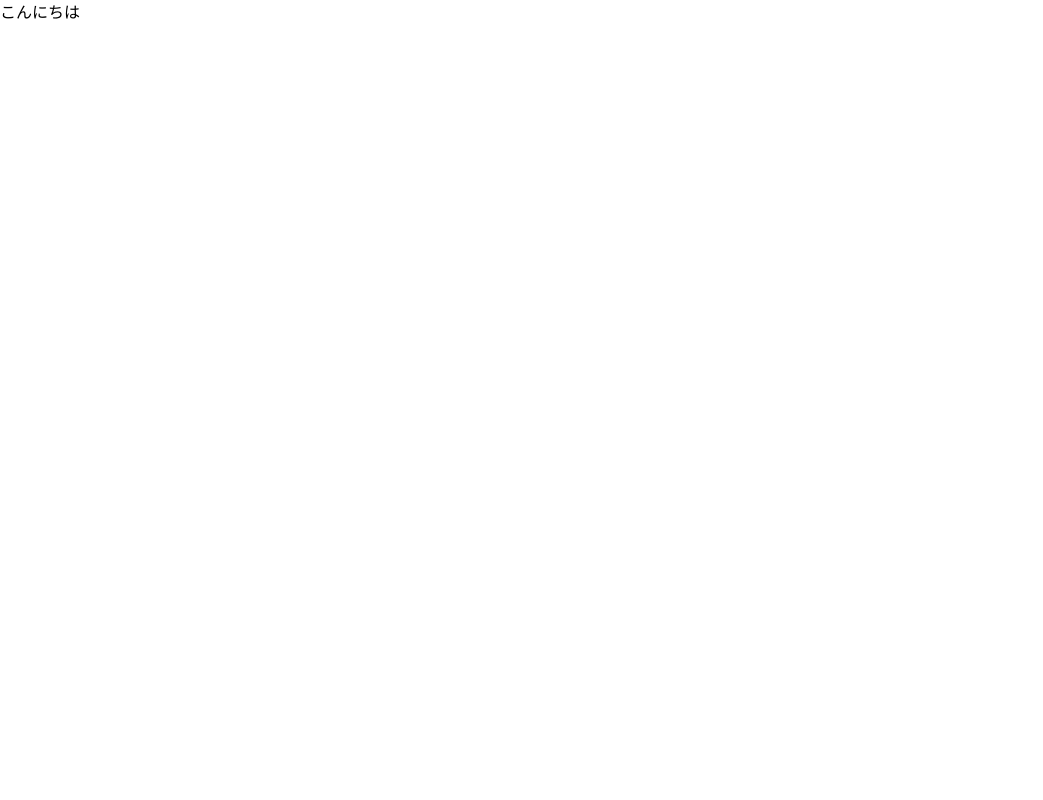
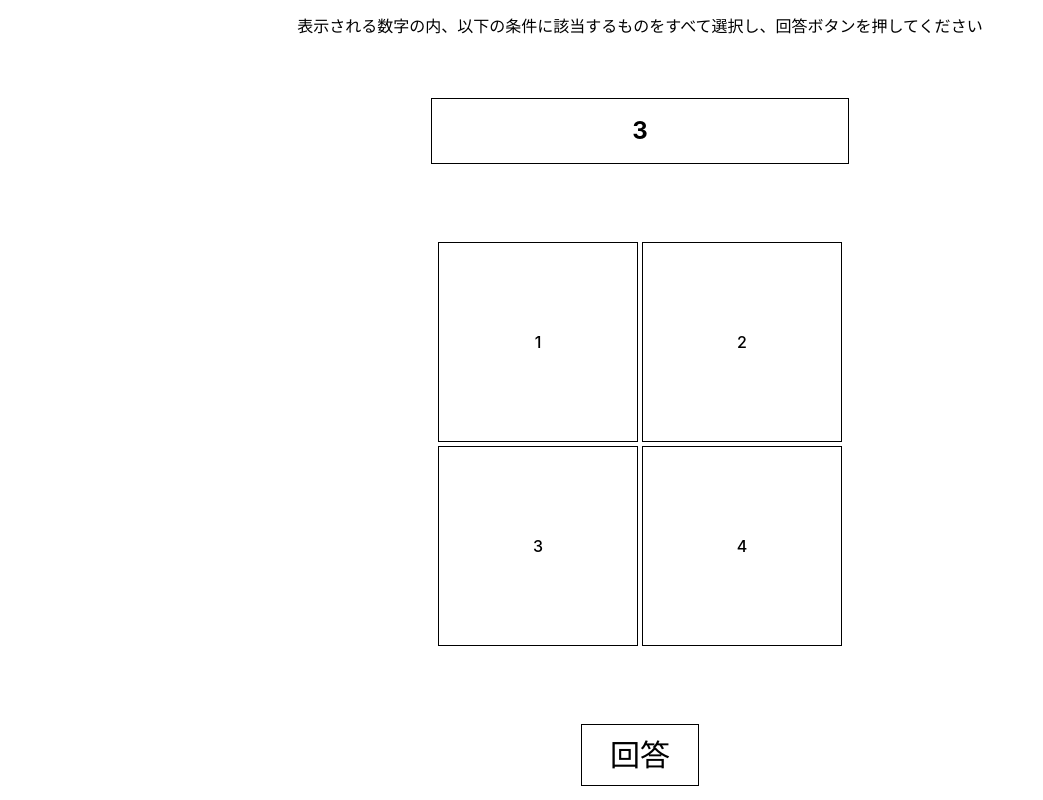
Before and after one commit to kenkenman07/slyware, a React (Vite) app in the folder app/frontend/: page /1 in a window 1280 px wide. Shown: the whole page, without its empty margins (0-1043 px from the left). Built offline with nearby package versions, Linux system fonts and the light colour scheme.

Commit message:
スタートページと回答ページ実装

```diff
--- a/app/frontend/package.json
+++ b/app/frontend/package.json
@@ -13,6 +13,7 @@
     "@tailwindcss/vite": "^4.2.4",
     "react": "^19.2.5",
     "react-dom": "^19.2.5",
+    "react-router-dom": "^7.14.2",
     "tailwindcss": "^4.2.4"
   },
   "devDependencies": {
--- a/app/frontend/src/App.tsx
+++ b/app/frontend/src/App.tsx
@@ -1,5 +1,16 @@
+import { BrowserRouter, Route, Routes } from "react-router-dom";
+import Page1 from "./pages/Page1";
+import Start from "./pages/Start";
+
 function App() {
-  return <>こんにちは</>;
+  return (
+    <BrowserRouter>
+      <Routes>
+        <Route path="/" element={<Start />} />
+        <Route path="/1" element={<Page1 />} />
+      </Routes>
+    </BrowserRouter>
+  );
 }
 
 export default App;
--- /dev/null
+++ b/app/frontend/src/pages/Page1.tsx
@@ -0,0 +1,30 @@
+const Page1 = () => {
+  return (
+    <>
+      <div className="flex min-h-screen items-center justify-center">
+        <div className="flex flex-col items-center gap-15">
+          <div className="font-medium">
+            表示される数字の内、以下の条件に該当するものをすべて選択し、回答ボタンを押してください
+          </div>
+
+          <h1 className="text-2xl font-bold border px-50 py-4">3</h1>
+
+          <div className="p-4 w-110 h-110 flex items-center justify-center">
+            <div className="grid grid-cols-2 gap-1 font-medium">
+              <button className="border w-50 h-50 hover:bg-red-300">1</button>
+              <button className="border w-50 h-50 hover:bg-red-300">2</button>
+              <button className="border w-50 h-50 hover:bg-red-300">3</button>
+              <button className="border w-50 h-50 hover:bg-red-300">4</button>
+            </div>
+          </div>
+
+          <button className="text-3xl border px-7 py-3 hover:bg-blue-300">
+            回答
+          </button>
+        </div>
+      </div>
+    </>
+  );
+};
+
+export default Page1;
--- /dev/null
+++ b/app/frontend/src/pages/Start.tsx
@@ -0,0 +1,19 @@
+import { Link } from "react-router-dom";
+
+const Start = () => {
+  return (
+    <>
+      <div className="flex min-h-screen items-center justify-center">
+        <div className="flex flex-col items-center gap-20">
+          <h1 className="text-2xl font-bold">スタートページ</h1>
+
+          <Link to="/1" className="border p-4 hover:bg-red-300">
+            回答ページへ
+          </Link>
+        </div>
+      </div>
+    </>
+  );
+};
+
+export default Start;
```
Also changed, not shown: 2 other files (tests, documents, lock files or other folders).
